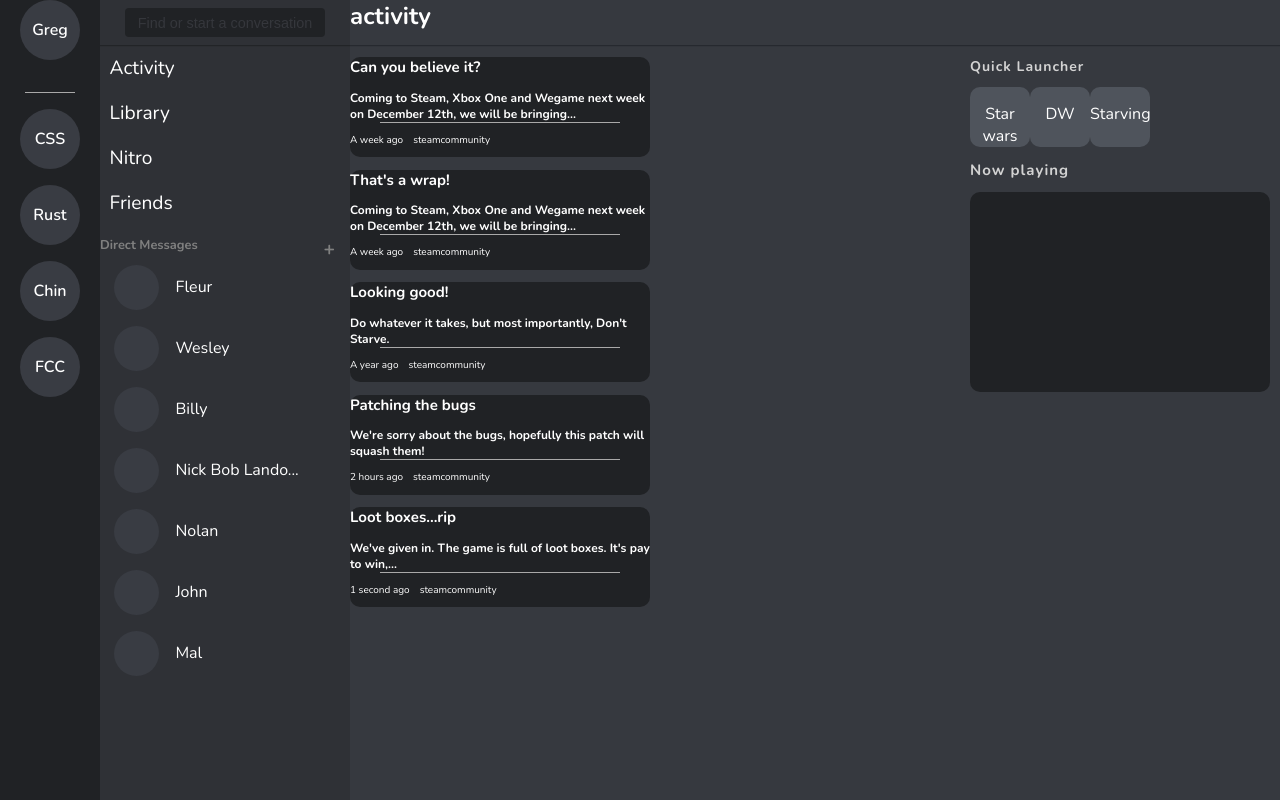
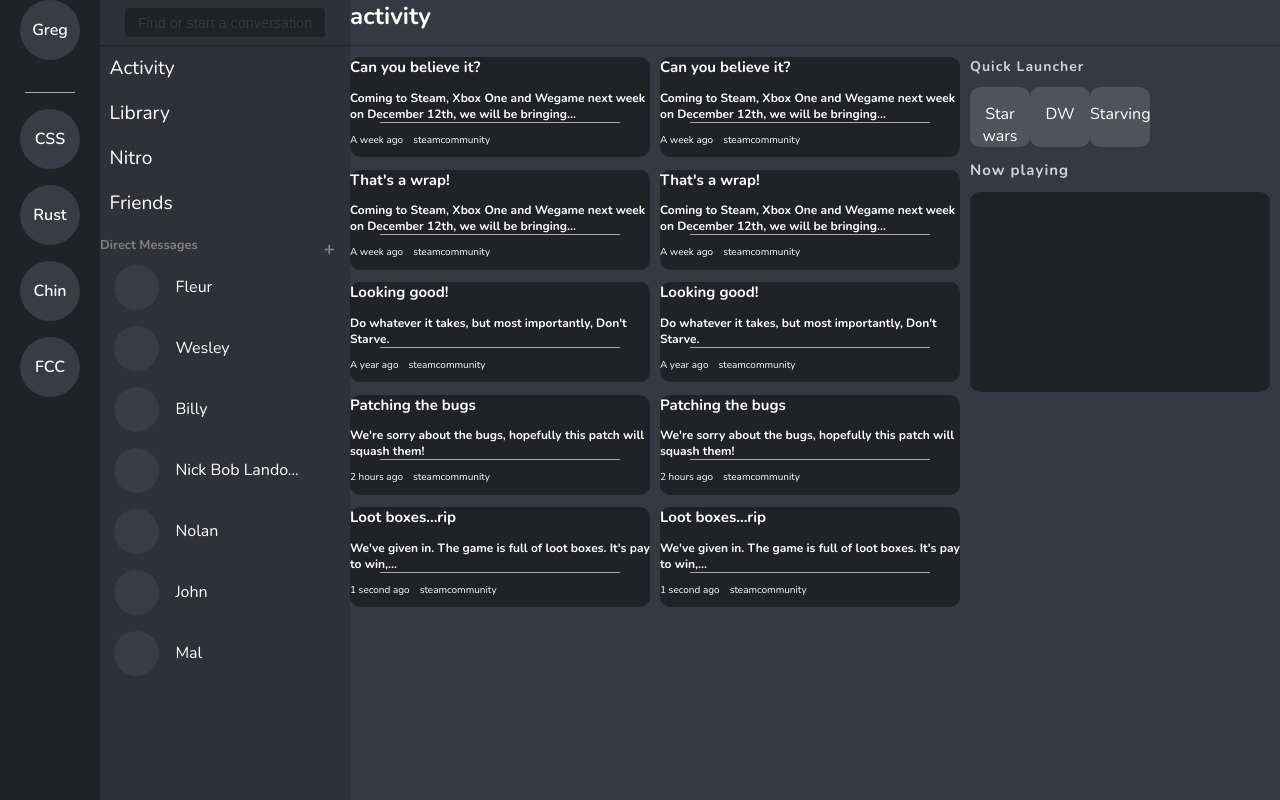
Before and after one commit to fletcher-greg/discord-pwa, a React (Create React App) app: page /activity in a window 1280 px wide. Built offline with nearby package versions, Linux system fonts and the light colour scheme.

Commit message:
add css grid for game update inner cols

```diff
--- a/src/pages/activity/index.js
+++ b/src/pages/activity/index.js
@@ -20,7 +20,10 @@ const Content = () => {
     margin: 0 auto;
   `;
   const rightCol = css``;
-  const leftCol = css``;
+  const leftCol = css`
+    display: grid;
+    grid-template-columns: auto auto;
+  `;
 
   let news = [
     {
@@ -60,9 +63,16 @@ const Content = () => {
   return (
     <div css={contentstyle}>
       <div css={leftCol}>
-        {news.map(card => (
-          <GameUpdate {...card} />
-        ))}
+        <div>
+          {news.map(card => (
+            <GameUpdate {...card} />
+          ))}
+        </div>
+        <div>
+          {news.map(card => (
+            <GameUpdate {...card} />
+          ))}
+        </div>
       </div>
       <div css={rightCol}>
         <QLauncher />
```
